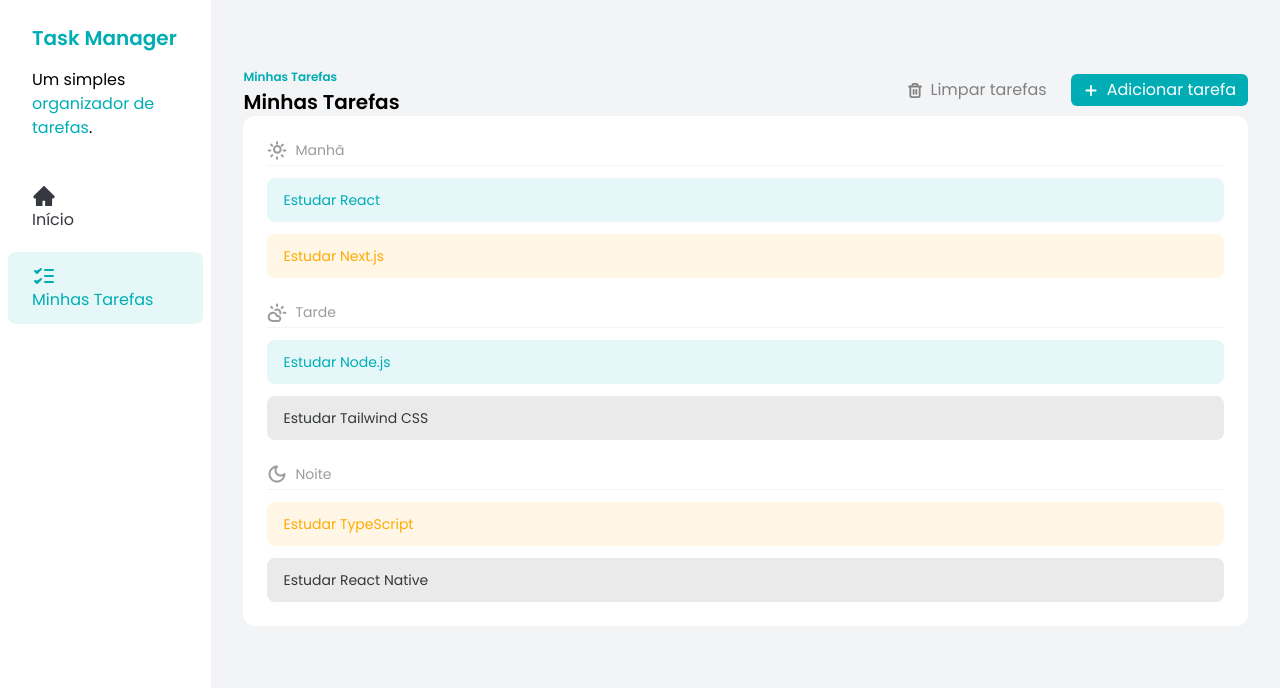
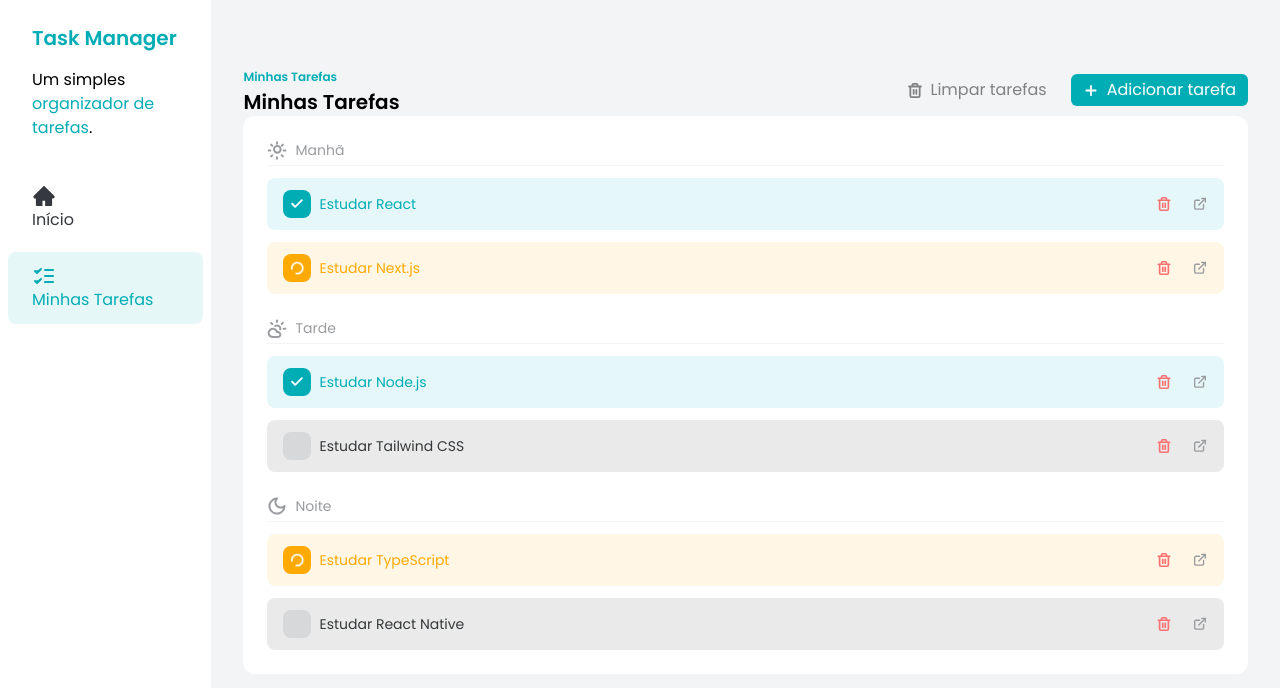
Before and after one commit to Kadockh/task-manager, a React (Vite) app: page / in a window 1280 px wide. Shown: the top 688 px of the page. Built offline with nearby package versions, Linux system fonts and the light colour scheme.

Commit message:
feat: improve TaskItem component with icons and checkbox status

```diff
--- a/src/_components/TaskItem.jsx
+++ b/src/_components/TaskItem.jsx
@@ -1,10 +1,13 @@
+import { CheckIcon, DetailsIcon, LoaderIcon, TrashIcon } from "../assets/icons"
+import Button from "./Button"
+
 const TaskItem = ({ task }) => {
   const getStatusClasses = () => {
     if (task.status === "done") {
-      return "bg-[#00ADB5] bg-opacity-10 text-[#00ADB5]"
+      return "bg-[#00ADB5] text-[#00ADB5]"
     }
     if (task.status === "in_progress") {
-      return "bg-[#FFAA04] bg-opacity-10 text-[#FFAA04]"
+      return "bg-[#FFAA04] text-[#FFAA04]"
     }
     if (task.status === "not_started") {
       return "bg-[#353839] bg-opacity-10 text-[#353839]"
@@ -13,9 +16,33 @@
 
   return (
     <div
-      className={`flex items-center gap-2 rounded-lg px-4 py-3 text-sm ${getStatusClasses()}`}
+      className={`flex items-center justify-between gap-2 rounded-lg bg-opacity-10 px-4 py-3 text-sm ${getStatusClasses()}`}
     >
-      <p>{task.title}</p>
+      <div className="flex items-center gap-2">
+        <label
+          className={`${getStatusClasses()} relative flex h-7 w-7 cursor-pointer items-center justify-center rounded-lg`}
+        >
+          <input
+            type="checkbox"
+            checked={task.status === "done"}
+            className="absolute h-full w-full cursor-pointer opacity-0"
+          />
+          {task.status === "done" && <CheckIcon className="h-4 w-4" />}
+          {task.status === "in_progress" && (
+            <LoaderIcon className="h-4 w-4 animate-spin text-white" />
+          )}
+        </label>
+        <p>{task.title}</p>
+      </div>
+
+      <div className="flex items-center gap-2">
+        <Button variant="outline" size="sm">
+          <TrashIcon className="h-4 w-4 text-red-400" />
+        </Button>
+        <a href="#" className="transition hover:opacity-70">
+          <DetailsIcon className="h-4 w-4" />
+        </a>
+      </div>
     </div>
   )
 }
```
